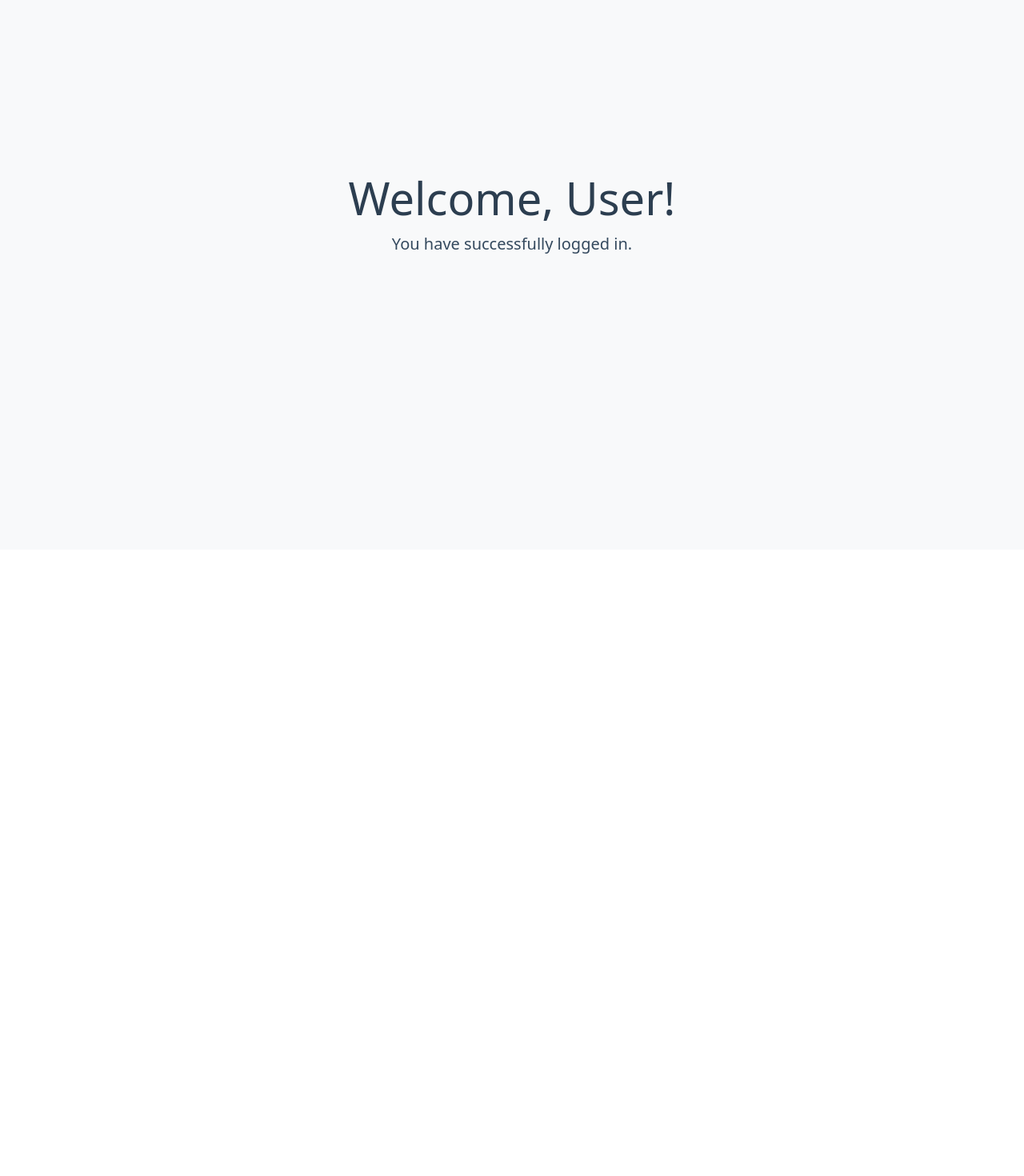
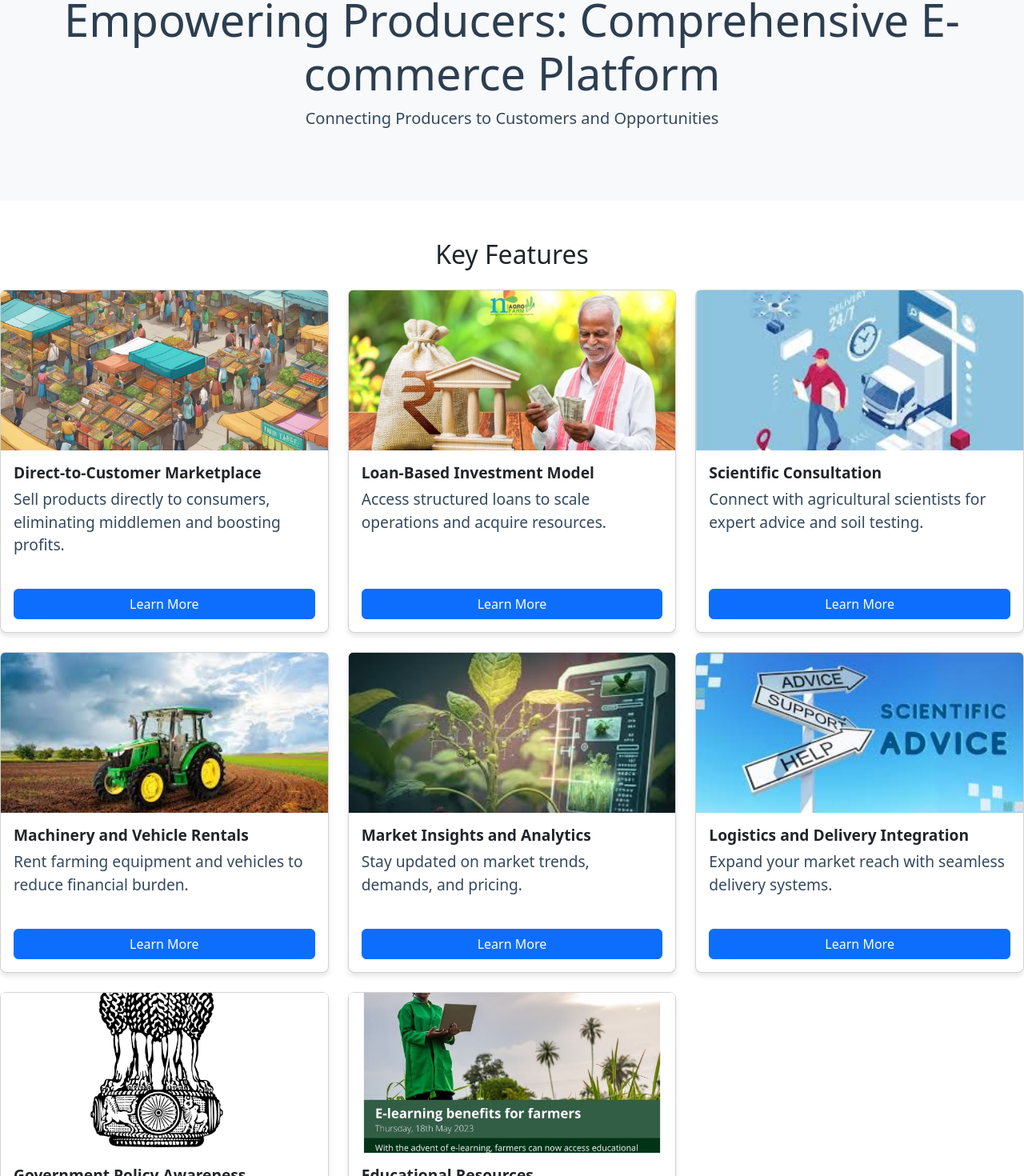
Before and after one commit to RamegowdaMD/RuralReach, a React (Vite) app in the folder client/: page /Main in a window 1280 px wide. Shown: the part 113-1583 px from the top of the page at 80% size. Before the commit the page ends 800 px from the top, so only its background shows below. Built offline with nearby package versions, Linux system fonts and the light colour scheme.

Commit message:
commiting

```diff
--- a/client/src/pages/Main.jsx
+++ b/client/src/pages/Main.jsx
@@ -1,20 +1,132 @@
-import React from 'react';
-import { useLocation } from 'react-router-dom';
 
-function Main() {
-  const location = useLocation();
-  const { name } = location.state || {}; // Retrieve the user's name passed from Login
+import React from "react";
+import "bootstrap/dist/css/bootstrap.min.css"; // Import Bootstrap CSS
+import image1 from "../assets/marketplace.jpeg";
+import image2 from "../assets/loan.jpeg";
+import image3 from "../assets/consultation.jpeg";
+import image4 from "../assets/rentals.jpeg";
+import image5 from "../assets/insights.jpeg";
+import image6 from "../assets/logistics.jpeg";
+import image7 from "../assets/policy.jpeg";
+import image8 from "../assets/resources.jpeg";
+import Navbar from "./NavHome";
+import Footer from '../components/footer';
 
+// Main HomePage Component
+const Main = () => {
   return (
-    <div className="container-fluid d-flex justify-content-center align-items-center vh-100 bg-light">
-      <div className="text-center">
-        <h1 className="display-4">Welcome, {name ? name : "User"}!</h1>
-        <p className="lead">You have successfully logged in.</p>
-        <div className="mt-4">
+    <>
+      <div>
+        <Navbar />
+      </div>
+      <div className="container-fluid p-0">
+        {/* Header Section */}
+        <header className="bg-light text-center py-5">
+          <h1 className="display-4">
+            Empowering Producers: Comprehensive E-commerce Platform
+          </h1>
+          <p className="lead">
+            Connecting Producers to Customers and Opportunities
+          </p>
+        </header>
+
+        {/* Features Section */}
+        <section className="py-5">
+          <h2 className="text-center mb-4">Key Features</h2>
+          <div className="row g-4">
+            <FeatureCard
+              title="Direct-to-Customer Marketplace"
+              description="Sell products directly to consumers, eliminating middlemen and boosting profits."
+              image={image1}
+              link="/marketplace"
+            />
+            <FeatureCard
+              title="Loan-Based Investment Model"
+              description="Access structured loans to scale operations and acquire resources."
+              image={image2}
+              link="/loans"
+            />
+            <FeatureCard
+              title="Scientific Consultation"
+              description="Connect with agricultural scientists for expert advice and soil testing."
+              image={image3}
+              link="/consultation"
+            />
+            <FeatureCard
+              title="Machinery and Vehicle Rentals"
+              description="Rent farming equipment and vehicles to reduce financial burden."
+              image={image4}
+              link="/rentals"
+            />
+            <FeatureCard
+              title="Market Insights and Analytics"
+              description="Stay updated on market trends, demands, and pricing."
+              image={image5}
+              link="/insights"
+            />
+            <FeatureCard
+              title="Logistics and Delivery Integration"
+              description="Expand your market reach with seamless delivery systems."
+              image={image6}
+              link="/logistics"
+            />
+            <FeatureCard
+              title="Government Policy Awareness"
+              description="Get information on schemes, subsidies, and policies."
+              image={image7}
+              link="/policy-awareness"
+            />
+            <FeatureCard
+              title="Educational Resources"
+              description="Enhance your financial literacy and learn modern agricultural techniques."
+              image={image8}
+              link="/resources"
+            />
+          </div>
+        </section>
+
+        {/* Call-to-Action Section */}
+        {/* <section className="bg-primary text-white text-center py-5">
+          <h2 className="mb-3">Join Our Platform Today!</h2>
+          <p className="mb-4">
+            Empower your farming journey with our comprehensive solutions.
+          </p>
+          <button className="btn btn-light btn-lg">Get Started</button>
+        </section> */}
+
+        {/* Footer Section */}
+        {/* <footer className="bg-dark text-white text-center py-3">
+          <p className="mb-0">
+            &copy; 2024 Empowering Producers. All rights reserved.
+          </p>
+        </footer> */}
+        <Footer/>
+      </div>
+    </>
+  );
+};
+
+// Reusable FeatureCard Component
+const FeatureCard = ({ title, description, image, link }) => {
+  return (
+    <div className="col-md-6 col-lg-4">
+      <div className="card h-100">
+        <img
+          src={image}
+          className="card-img-top"
+          alt={title}
+          style={{ height: "200px", objectFit: "cover" }}
+        />
+        <div className="card-body d-flex flex-column">
+          <h5 className="card-title">{title}</h5>
+          <p className="card-text">{description}</p>
+          <a href={link} className="btn btn-primary mt-auto">
+            Learn More
+          </a>
         </div>
       </div>
     </div>
   );
-}
+};
 
 export default Main;
```
